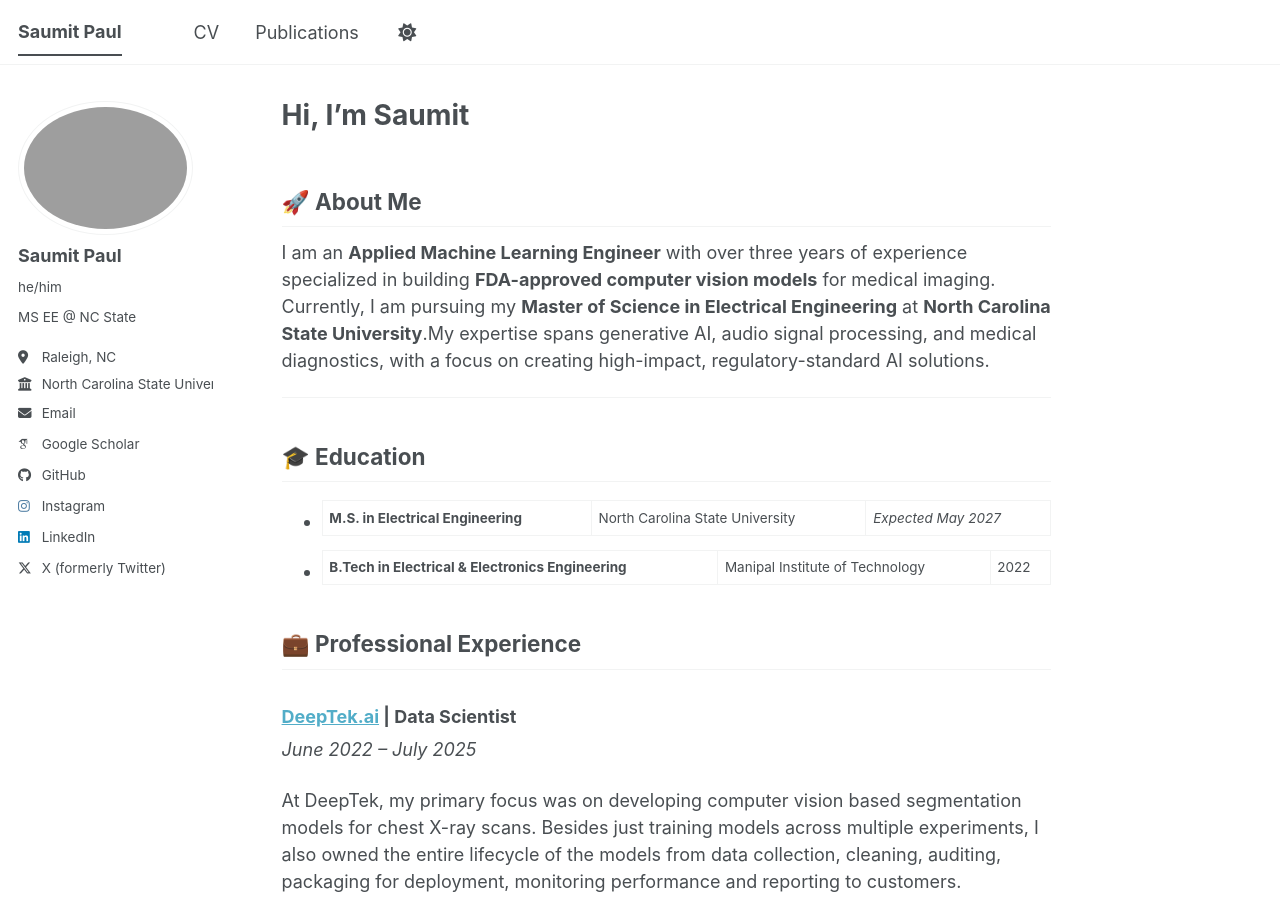
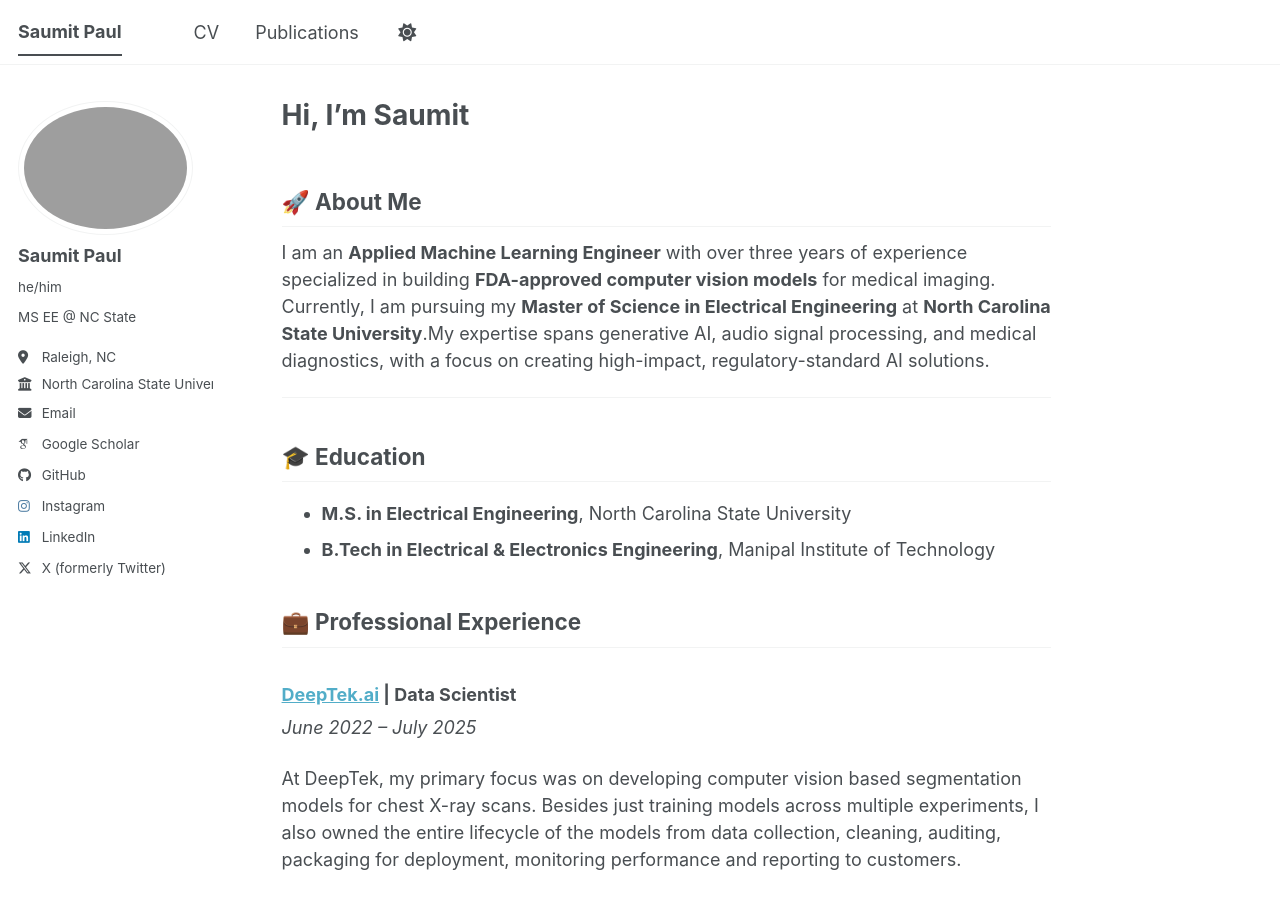
Before and after one commit to 5aumit/5aumit.github.io, a Jekyll site: the page built from _pages/about.md, in a window 1280 px wide and 900 px high. Built offline with Jekyll 4.4.1, drawn with Linux system fonts in a browser that asks for light colours; some web fonts are replaced; a script bundle is joined from its source files by our own code; library files that are not in the unit come from our copies.

Commit message:
Updated about

```diff
--- a/_pages/about.md
+++ b/_pages/about.md
@@ -14,8 +14,8 @@
 ---
 
 ## 🎓 Education
-* **M.S. in Electrical Engineering** | North Carolina State University | *Expected May 2027*
-* **B.Tech in Electrical & Electronics Engineering** | Manipal Institute of Technology | 2022
+* **M.S. in Electrical Engineering**, North Carolina State University
+* **B.Tech in Electrical & Electronics Engineering**, Manipal Institute of Technology
 
 ## 💼 Professional Experience
 
```
